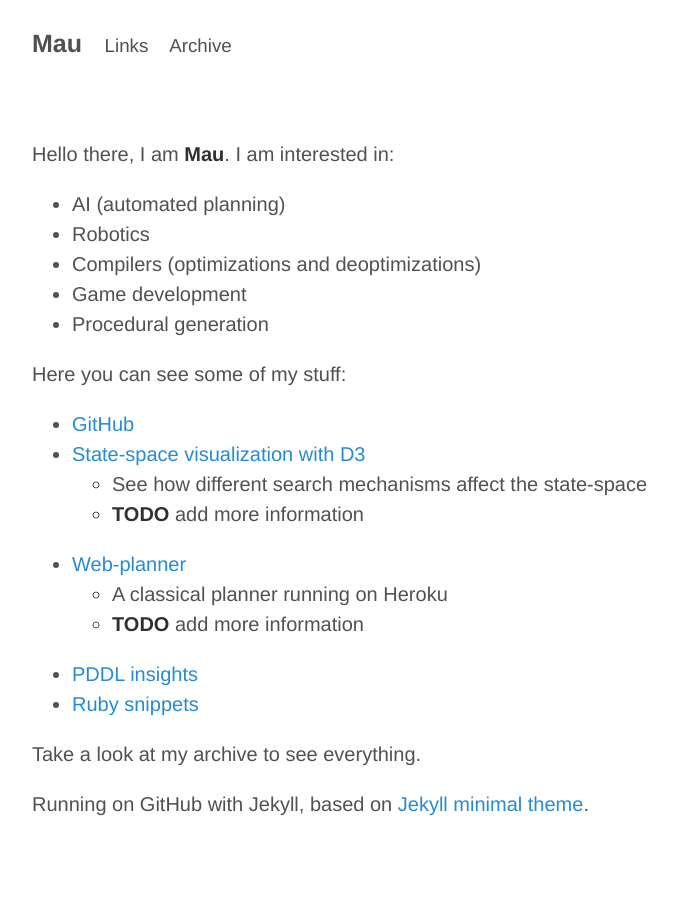
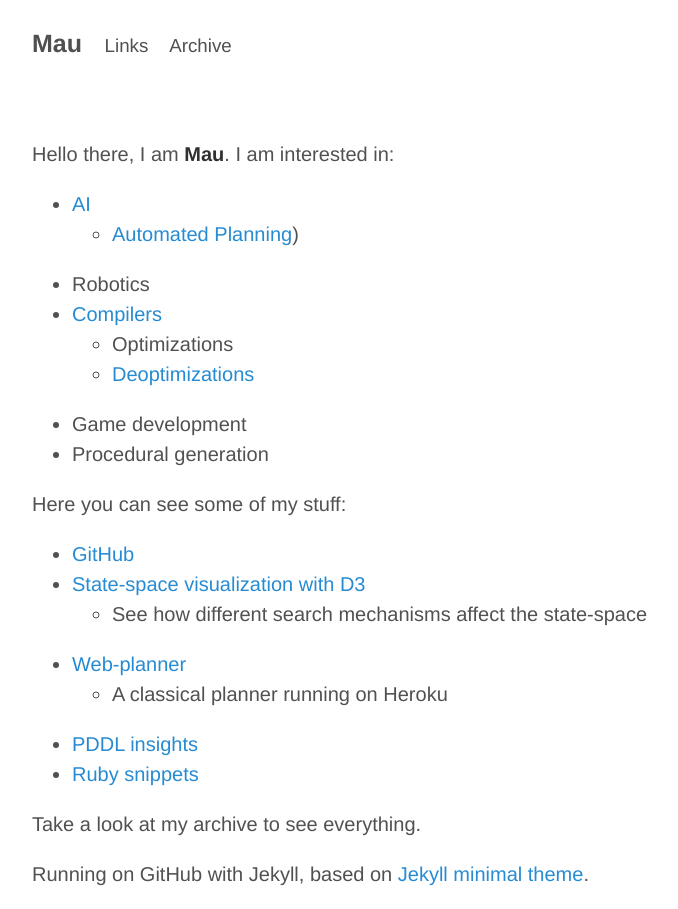
Before and after one commit to Maumagnaguagno/maumagnaguagno.github.io, a Jekyll site: the page built from index.md, in a window 1280 px wide. Shown: the whole page, without its empty margins (228-906 px from the left). Built offline with Jekyll 4.4.1, drawn with Linux system fonts in a browser that asks for light colours.

Commit message:
Remove TODOs and add links to index

```diff
--- a/index.md
+++ b/index.md
@@ -6,22 +6,21 @@ description: Home, virtual home.
 
 Hello there, I am **Mau**.
 I am interested in:
-
-- AI (automated planning)
+- [AI](https://en.wikipedia.org/wiki/Artificial_intelligence)
+  - [Automated Planning](https://en.wikipedia.org/wiki/Automated_planning_and_scheduling))
 - Robotics
-- Compilers (optimizations and deoptimizations)
+- [Compilers](https://en.wikipedia.org/wiki/Compiler)
+  - Optimizations
+  - [Deoptimizations](http://chrisseaton.com/rubytruffle/deoptimizing/)
 - Game development
 - Procedural generation
 
 Here you can see some of my stuff:
-
 - [GitHub](https://github.com/Maumagnaguagno)
 - [State-space visualization with D3](http://maumagnaguagno.github.io/HeuristicView/)
   - See how different search mechanisms affect the state-space
-  - **TODO** add more information
 - [Web-planner](http://web-planner.herokuapp.com/)
   - A classical planner running on Heroku
-  - **TODO** add more information
 - [PDDL insights](PDDL.html)
 - [Ruby snippets](Ruby.html)
 
```
